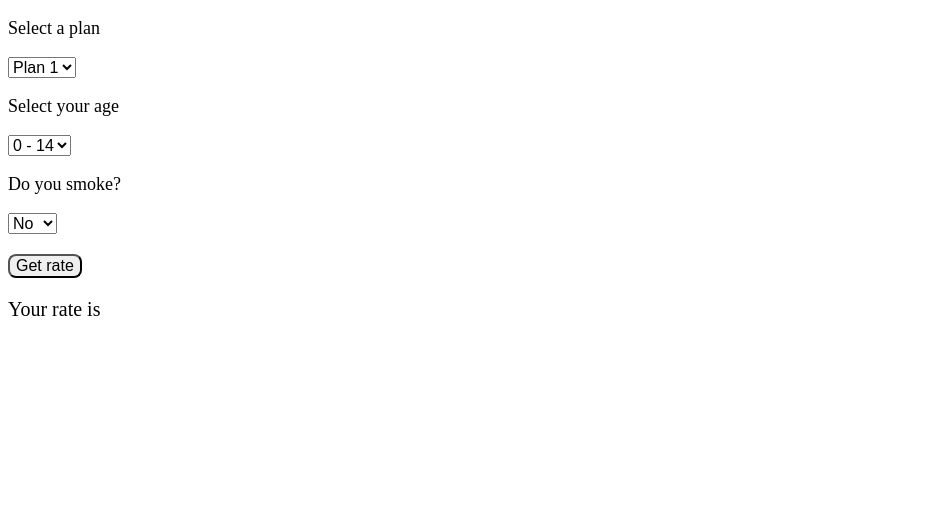
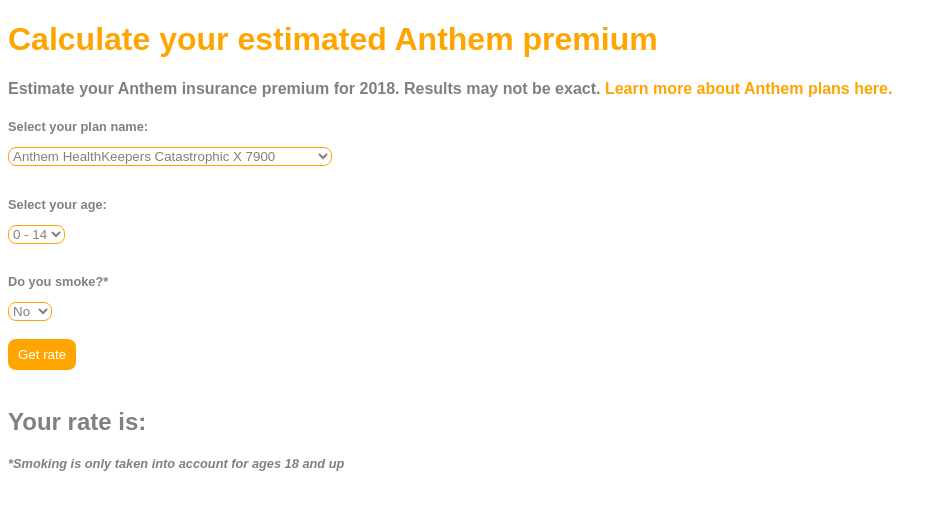
Before and after one commit to stephanielamm/roanoke_insurance_calculator, a plain HTML site: page index.html in a window 1280 px wide. Shown: the whole page, without its empty margins (0-947 px from the left). Drawn offline with nearby package versions, Linux system fonts and the light colour scheme.

Commit message:
updated with Alison's styles

```diff
--- a/index.html
+++ b/index.html
@@ -1,45 +1,120 @@
 <!DOCTYPE html>
 <html>
+
   <head>
     <!-- jquery CDN -->
     <script src="https://ajax.googleapis.com/ajax/libs/jquery/3.3.1/jquery.min.js"></script>
     <style>
-  /* your styles go here */
+      /*STYLE SHEET*/
+
+      /* styling the heading */
+
+      h1 {
+        color: orange;
+        font-family: arial;
+      }
+
+      /* styling the results heading */
+
+      h2 {
+        font-family: arial;
+        color: gray;
+      }
+
+      /* styling the labels */
+
+      h3 {
+        font-family: arial;
+        font-size: 80%;
+        color: gray;
+      }
+
+      /* styling the subhead */
+
+      h4 {
+        font-family: arial;
+        color: gray;
+      }
+
+      /* styling the button */
+
+      button {
+        background-color: orange;
+        color: white;
+        border: none;
+        border-radius: 8px;
+        padding: 8px 10px;
+      }
+
+      button:hover {
+        box-shadow: 0 8px 12px 0 rgba(0, 0, 0, 0.24), 0 17px 50px 0 rgba(0, 0, 0, 0.19);
+      }
+
+      /* styling the dropdown */
+
       .ins-dropdown {
-    font-size: 16px;
-    display: inline-block;
-  }
-  .ins-button {
-    font-size: 16px;
-    display: inline-block;
-    margin-top: 20px;
+        background-color: white;
+        color: gray;
+        font-family: arial;
+        border-color: orange;
         border-radius: 8px;
       }
-  .intro-text {
-    font-size: 18px;
+
+      /* styling links */
+
+      a:link {
+        color: orange;
+        text-decoration: none;
       }
-  .result {
-    font-size: 20px;
+
+      a:visited {
+        color: black;
       }
+
+      a:hover {
+        text-decoration: underline;
+      }
+
+      a:active {
+        color: black;
+        text-decoration: underline;
+      }
+
     </style>
   </head>
+
   <body>
 
+    <!-- adding a heading -->
+    <h1>
+      Calculate your estimated Anthem premium
+    </h1>
+
+    <h4>
+      <strong>Estimate your Anthem insurance premium for 2018. Results may not be exact. <a href="https://www.anthem.com/wps/portal/ahpbehavioral?content_path=provider/va/f1/s0/t0/pw_ad076722.htm&label=Virginia+Providers">Learn more about Anthem plans here.</a></strong>
+    </h4>
+
     <!-- you should check to make sure the numbers are right because the image was hard to read -->
-<p class="intro-text">Select a plan</p>
+    <h3>
+      Select your plan name:
+    </h3>
     <select class="ins-dropdown" id="plans">
-  <option value="plan 1" data-base="253.97">Plan 1</option>
-  <option value="plan 2" data-base="303.06">Plan 2</option>
-  <option value="plan 3" data-base="326.39">Plan 3</option>
-  <option value="plan 4" data-base="314.78">Plan 4</option>
-  <option value="plan 5" data-base="329.14">Plan 5</option>
-  <option value="plan 6" data-base="338.61">Plan 6</option>
-  <option value="plan 7" data-base="435.55">Plan 7</option>
-  <option value="plan 8" data-base="512.17">Plan 8</option>
-  <option value="plan 9" data-base="595.91">Plan 9</option>
+  <option value="plan 1" data-base="253.97">Anthem HealthKeepers Catastrophic X 7900</option>
+  <option value="plan 2" data-base="303.06">Anthem HealthKeepers Bronze X 6500</option>
+  <option value="plan 3" data-base="326.39">Anthem HealthKeepers Bronze X 5900</option>
+  <option value="plan 4" data-base="314.78">Anthem HealthKeepers Bronze X 5250</option>
+  <option value="plan 5" data-base="329.14">Anthem HealthKeepers Bronze X 4900 for HSA</option>
+  <option value="plan 6" data-base="338.61">Anthem HealthKeepers Bronze X 5700 Online Plus</option>
+  <option value="plan 7" data-base="435.55">Anthem HealthKeepers Silver X 6100</option>
+  <option value="plan 8" data-base="512.17">Anthem HealthKeepers Silver X 1800</option>
+  <option value="plan 9" data-base="595.91">Anthem HealthKeepers Gold X 1350</option>
     </select>
-</br>
-<p class="intro-text">Select your age</p>
+
+    <!-- break -->
+    <br><br>
+    <h3>
+      Select your age:
+    </h3>
     <select class="ins-dropdown" id="age">
   <option value="0 - 14" data-ageFactor="0.7650">0 - 14</option>
   <option value="15" data-ageFactor="0.833">15</option>
@@ -93,61 +168,75 @@
   <option value="63" data-ageFactor="2.952">63</option>
   <option value="64+" data-ageFactor="3">64+</option>
 </select>
-<p class="intro-text">Do you smoke?</p>
+
+    <!-- break -->
+    <br><br>
+
+    <h3>
+      Do you smoke?*
+    </h3>
     <select class="ins-dropdown" id="smoker">
   <option value="no" data-smokeSelection="0">No</option>
   <option value="yes" data-smokeSelection="1">Yes</option>
 </select>
-</br>
-<button id="ins-button" class="ins-button">Get rate</button>
 
-<p class="result">
-  Your rate is <span id="customRate"></span>
-</p>
+    <!-- break -->
+    <br><br>
+
+    <button id="ins-button">Get rate</button>
+
+    <!-- break -->
+    <br><br>
+
+    <h2>
+      Your rate is: <span id="customRate"></span>
+    </h2>
+
+    <h3>
+      <em>*Smoking is only taken into account for ages 18 and up</em>
+    </h3>
 
     <script>
       $('document').ready(function() {
-
         $('#ins-button').click(function() {
           // each of these grabs the data-base number from the selected item and saves it as that variable
           var baseRate = parseFloat($('#plans').find(':selected').attr('data-base'));
           var ageFactor = parseFloat($('#age').find(':selected').attr('data-ageFactor'));
           var smokeSelection = parseFloat($('#smoker').find(':selected').attr('data-smokeSelection'));
           var smokeFactor;
-
           // this is ugly but basically the tobacco factor increases by .05 for certain age brackets.
           // so I found those age brackets, got their ageFactor value, and made smokeFactor depend on their ageFactor
           // and whether they checked "yes" or "no" on the smoking dropdown.
           // If they checked "no" their smokeFactor is 1.
           if (ageFactor >= 0.765 && ageFactor <= 0.885 && smokeSelection == 1) {
             smokeFactor = 1;
-  } else if (ageFactor >= 0.9130 && ageFactor <= 1 && smokeSelection == 1){
+          } else if (ageFactor >= 0.9130 && ageFactor <= 1 && smokeSelection == 1) {
             smokeFactor = 1.05;
-  } else if (ageFactor >= 1.004 && ageFactor <= 1.119 && smokeSelection == 1){
+          } else if (ageFactor >= 1.004 && ageFactor <= 1.119 && smokeSelection == 1) {
             smokeFactor = 1.1;
-  } else if (ageFactor >= 1.135 && ageFactor <= 1.262 && smokeSelection == 1){
+          } else if (ageFactor >= 1.135 && ageFactor <= 1.262 && smokeSelection == 1) {
             smokeFactor = 1.15;
-  } else if (ageFactor >= 1.278 && ageFactor <= 1.706 && smokeSelection == 1){
+          } else if (ageFactor >= 1.278 && ageFactor <= 1.706 && smokeSelection == 1) {
             smokeFactor = 1.2;
-  } else if (ageFactor >= 1.786 && ageFactor <= 2.603 && smokeSelection == 1){
+          } else if (ageFactor >= 1.786 && ageFactor <= 2.603 && smokeSelection == 1) {
             smokeFactor = 1.25;
-  } else if (ageFactor >= 2.714 && ageFactor <= 3 && smokeSelection == 1){
+          } else if (ageFactor >= 2.714 && ageFactor <= 3 && smokeSelection == 1) {
             smokeFactor = 1.3;
           } else {
             smokeFactor = 1;
           }
-
           console.log(baseRate, ageFactor, smokeFactor);
-
           // calculates the resulting rate by multiplying each of the variables
           var rate = (baseRate * ageFactor) * smokeFactor;
-
           // converts the resulting rate into a string and adds a dollar sign
-    rate = rate.toLocaleString( {style: 'currency', currency: 'USD' });
+          rate = rate.toLocaleString({
+            style: 'currency',
+            currency: 'USD'
+          });
           $('#customRate').html("$" + rate);
         })
+      });
 
-});
     </script>
   </body>
 
```
Lines whose indentation alone changed are shown as unchanged.
